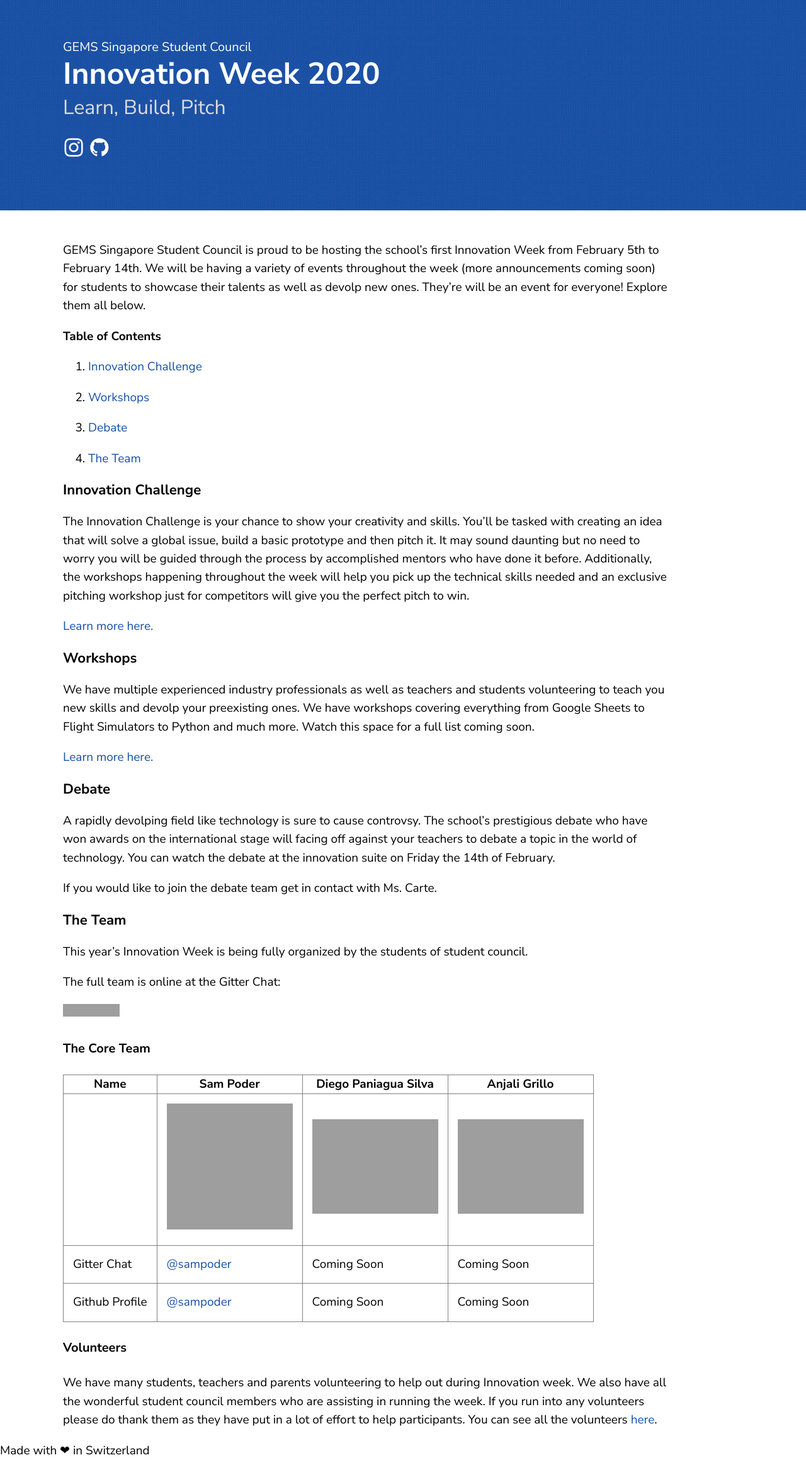
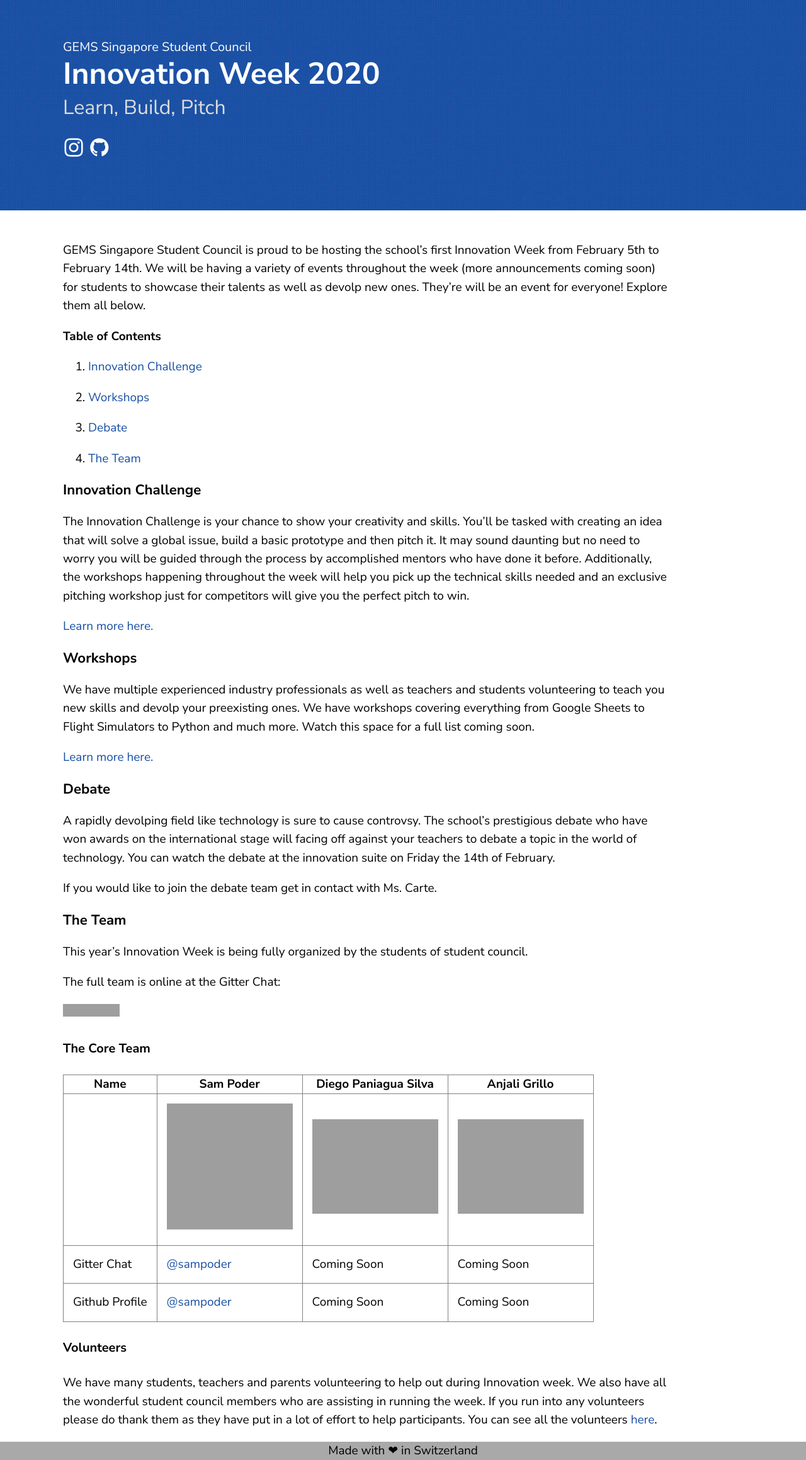
Before and after one commit to gemssingaporestudentcouncil/innovationweek2020, a Jekyll site: the page built from index.md, in a window 1280 px wide. Shown: the whole page at 63% size. Built offline with Jekyll 4.4.1, drawn with Linux system fonts in a browser that asks for light colours; grey boxes are pictures that could not be loaded.

Commit message:
Update page.html

```diff
--- a/_layouts/page.html
+++ b/_layouts/page.html
@@ -17,8 +17,8 @@
 			{{ content }}
 		</div>
 	</main>
-	<footer>
+	<footer style = "background-color: darkgrey;"><center>
 	Made with ❤ in Switzerland
-	</footer>
+	</center></footer>
 </body>
 </html>
```
